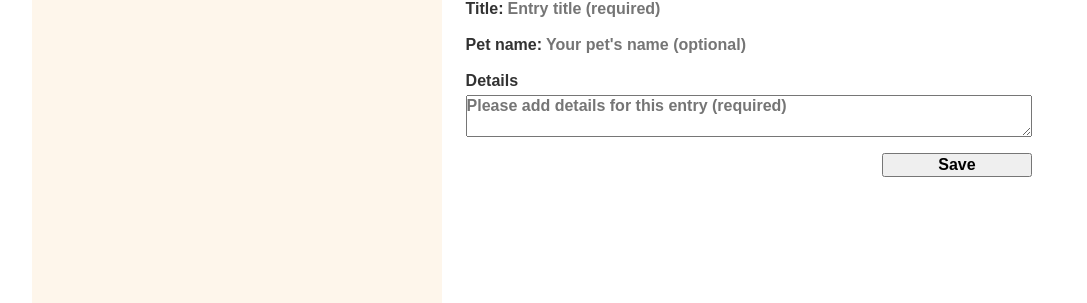
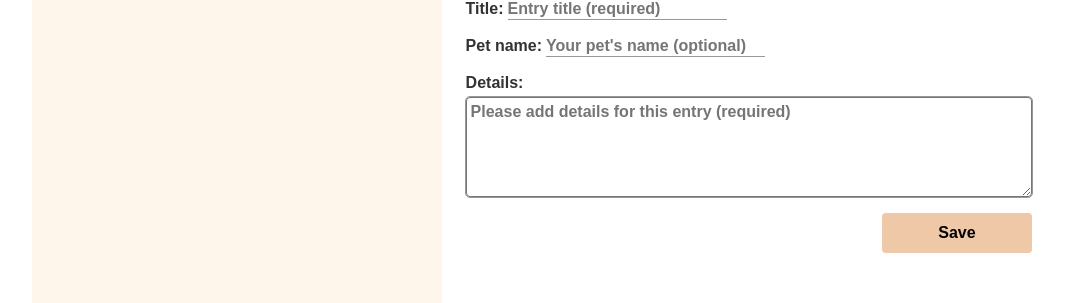
Before and after one commit to Shina-NYK/my-pet-diary, a React (Vite) app: page / in a window 1280 px wide. Shown: the part 189-492 px from the top of the page, without its empty margins (96-1183 px from the left). Built offline with nearby package versions, Linux system fonts and the light colour scheme; no server answers; a web font is replaced by a local one.

Commit message:
Add styling to form

```diff
--- a/src/components/EntryForm/EntryForm.jsx
+++ b/src/components/EntryForm/EntryForm.jsx
@@ -25,8 +25,9 @@ function EntryForm({ handleFormSubmit }) {
         }));
     };
 
-    const onSubmit = async (e) => {
-        e.preventDefault();
+    const onSubmit = async (event) => {
+        event.preventDefault();
+
         try {
             await handleFormSubmit(formData);
             setFormData({
@@ -34,6 +35,8 @@ function EntryForm({ handleFormSubmit }) {
                 petName: "",
                 details: "",
             });
+
+            alert("You new entry was added successfully!");
         } catch (error) {
             console.error("Error submitting form:", error);
         }
@@ -72,10 +75,10 @@ function EntryForm({ handleFormSubmit }) {
                 </article>
                 <article className="form__field-container form__field-container--details">
                     <label className="form__label" htmlFor="details">
-                        Details
+                        Details:
                     </label>
                     <textarea
-                        className="form__input"
+                        className="form__textarea"
                         type="text"
                         name="details"
                         placeholder="Please add details for this entry (required)"
--- a/src/components/EntryForm/EntryForm.scss
+++ b/src/components/EntryForm/EntryForm.scss
@@ -16,6 +16,21 @@
         max-width: 50vw;
         padding: 1.5rem;
     }
+    &__input {
+        border-bottom: 1px solid rgba($Primary-Dark, 0.5);
+    }
+    &__textarea {
+        min-height: 6.25rem;
+        border-radius: 4px;
+        outline: 1px solid rgba($Primary-Dark, 0.5);
+        &:focus-visible {
+            border: none;
+            outline: 2px solid rgba($Secondary-Med1, 0.5);
+        }
+        &::placeholder {
+            padding: $spacing-4;
+        }
+    }
     &__field-container {
         @include flex-row($gap: $spacing-4);
         &--details {
@@ -25,6 +40,17 @@
     &__save-btn {
         width: 9.375rem;
         align-self: flex-end;
+        height: 2.5rem;
+        border-radius: 4px;
+        border: none;
+        background-color: rgba($Secondary-Med1, 0.5);
+        &:hover {
+            color: $Secondary-Med2;
+            cursor: pointer;
+        }
+        &:active {
+            border: 1px solid rgba($Secondary-Dark, 0.5);
+        }
     }
 }
 
--- a/src/pages/EntryDetailsPage/EntryDetailsPage.scss
+++ b/src/pages/EntryDetailsPage/EntryDetailsPage.scss
@@ -36,9 +36,6 @@
             margin-top: $spacing-16;
         }
     }
-    // &__title {
-
-    // }
     &__details-entry {
         border: 1px solid rgba($Secondary-Med1, 0.5);
         border-radius: 10px;
@@ -55,7 +52,6 @@
         align-self: flex-end;
         width: 9.375rem;
         height: 2.5rem;
-
         border-radius: 4px;
         border: none;
         background-color: rgba($Secondary-Med1, 0.5);
```
